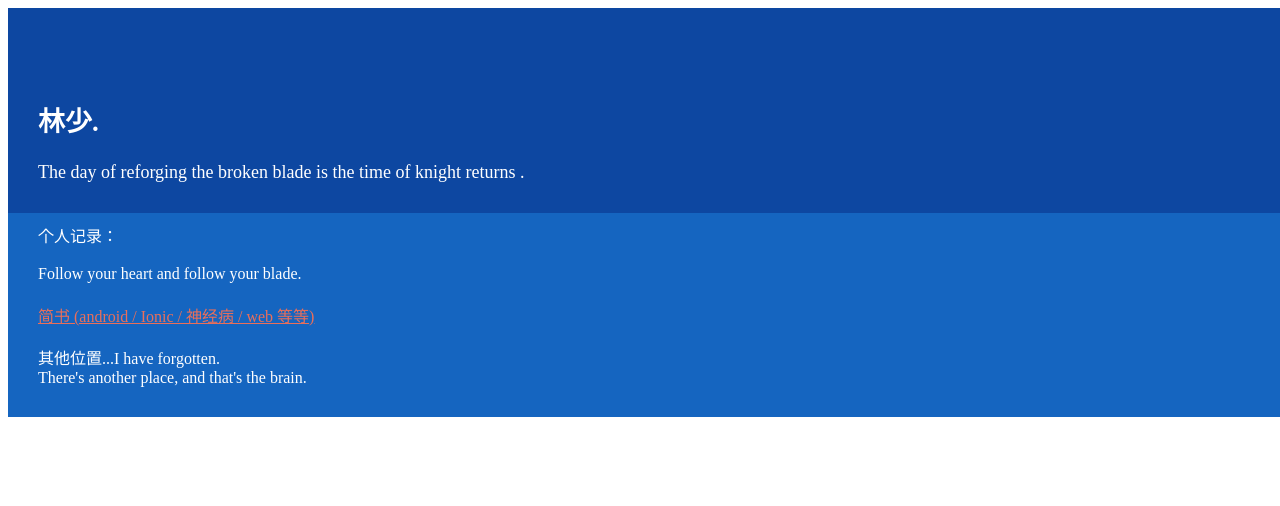
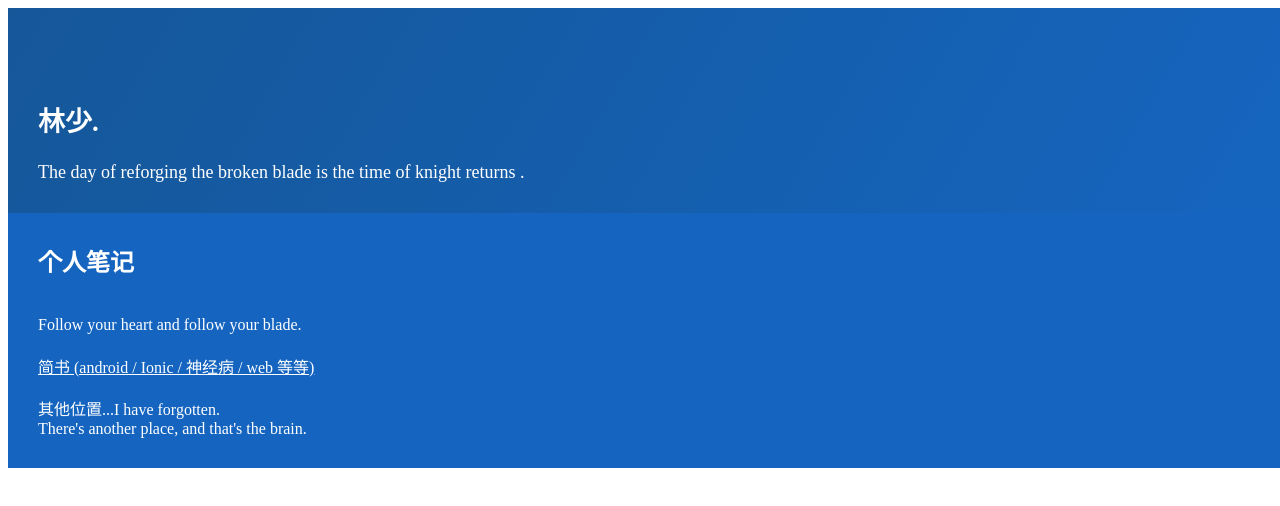
Before and after one commit to lhl-012/lhl-012.github.io, a plain HTML site: page index.html in a window 1280 px wide. Shown: the top 506 px of the page. Drawn offline with Linux system fonts and the light colour scheme.

Commit message:
Update index.html

```diff
--- a/index.html
+++ b/index.html
@@ -3,23 +3,19 @@
 <head>
   <meta charset="utf-8">
   <title>林少</title>
-  <script type="text/css">
-
-  </script>
 </head>
 <body>
 <div
-  style="width: 100%;background: #0d47a1;font-size: 18px;color: white;padding: 70px 20px 30px 30px;">
+  style="width: 100%;font-size: 18px;color: white;padding: 70px 20px 30px 30px;background-color: #0d47a1;background-image: linear-gradient(120deg, #155799, #1565c0);">
   <h2>林少.</h2>
   <span style="text-align: center">
     The day of reforging the broken blade is the time of knight returns .
   </span>
 </div>
 <div style="width: 100%;background: #1565c0;padding: 10px 20px 30px 30px;color: white">
-  个人记录：
-  <br>
+  <h2>个人笔记</h2>
   <br>Follow your heart and follow your blade.
-  <a style="display: block;margin-top: 20px;color: #ea6f5a" href="http://www.jianshu.com/u/3811f1d01488">
+  <a style="display: block;margin-top: 20px;color: #fff" href="http://www.jianshu.com/u/3811f1d01488">
     简书&nbsp;(android / Ionic / 神经病 / web 等等)</a>
   <br>
   其他位置...I have forgotten.
```
